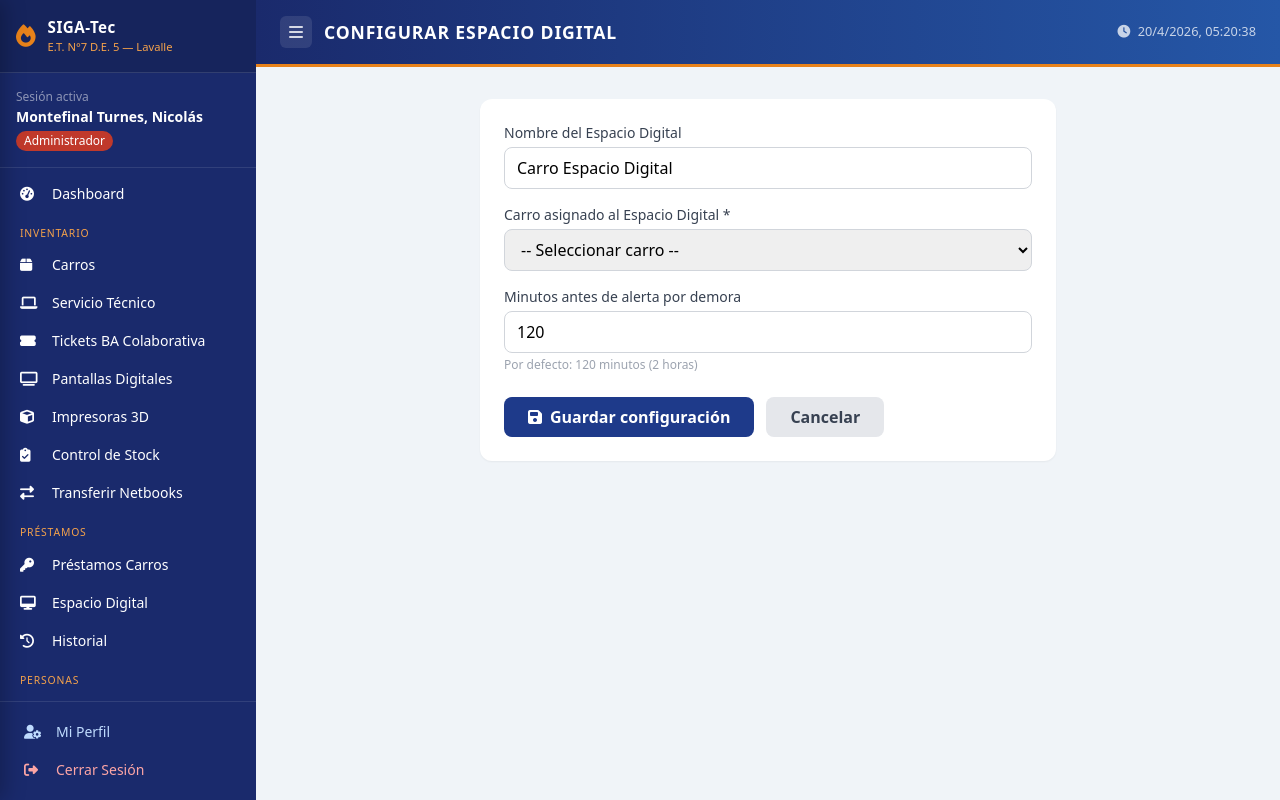
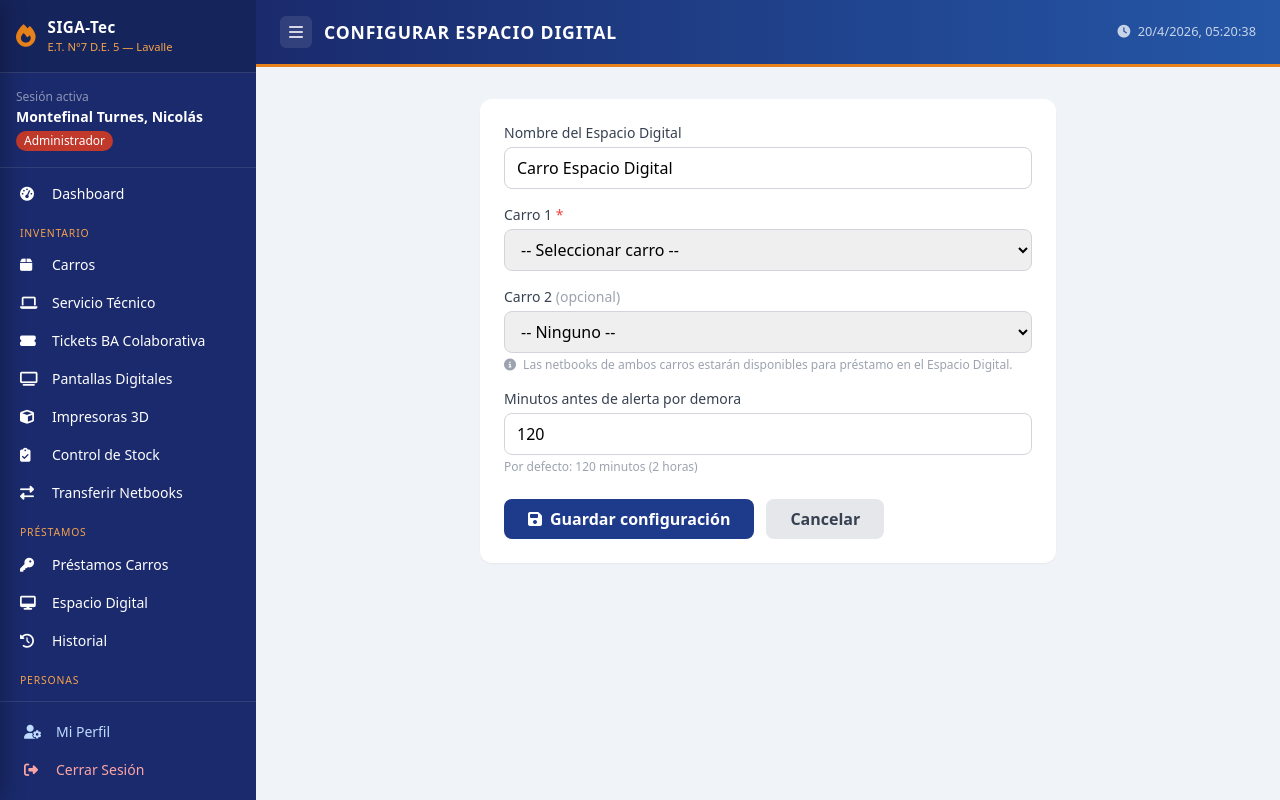
Before and after one commit to N9M8T19/SIGAtec, a Flask app: page /configuracion/espacio-digital in a window 1280 px wide. Run offline with Flask 3, Linux system fonts and the light colour scheme; a user stored in the database is signed in; some libraries are stand-ins or nearby versions.

Commit message:
feat: soporte 2 carros en Espacio Digital

```diff
--- a/models/__init__.py
+++ b/models/__init__.py
@@ -260,9 +260,11 @@ class ConfigEspacioDigital(db.Model):
 
     id             = db.Column(db.Integer, primary_key=True)
     carro_id       = db.Column(db.Integer, db.ForeignKey('carros.id'))
+    carro_id_2     = db.Column(db.Integer, db.ForeignKey('carros.id'), nullable=True)
     nombre         = db.Column(db.String(200), default='Carro Espacio Digital')
     minutos_alerta = db.Column(db.Integer, default=120)
-    carro = db.relationship('Carro', foreign_keys=[carro_id])
+    carro  = db.relationship('Carro', foreign_keys=[carro_id])
+    carro_2 = db.relationship('Carro', foreign_keys=[carro_id_2])
 
 # ─────────────────────────────────────────────────────────────────────────────
 #  PANTALLA DIGITAL
--- a/routes/main.py
+++ b/routes/main.py
@@ -255,14 +255,20 @@ def config_espacio_digital():
 
     if request.method == 'POST':
         carro_id       = request.form.get('carro_id', type=int)
+        carro_id_2     = request.form.get('carro_id_2', type=int) or None
         nombre         = request.form.get('nombre', 'Carro Espacio Digital').strip()
         minutos_alerta = request.form.get('minutos_alerta', 120, type=int)
+
+        if carro_id_2 and carro_id_2 == carro_id:
+            flash('El Carro 2 debe ser diferente al Carro 1.', 'danger')
+            return redirect(url_for('main.config_espacio_digital'))
 
         if not config:
             config = ConfigEspacioDigital()
             db.session.add(config)
 
         config.carro_id       = carro_id
+        config.carro_id_2     = carro_id_2
         config.nombre         = nombre
         config.minutos_alerta = minutos_alerta
         db.session.commit()
--- a/routes/prestamos.py
+++ b/routes/prestamos.py
@@ -169,10 +169,11 @@ def devolucion_carro(id):
 def espacio_digital():
     config    = ConfigEspacioDigital.query.first()
     carro     = config.carro if config else None
+    carro_2   = config.carro_2 if config else None
     prestamos = PrestamoNetbook.query.filter_by(estado='activo').all()
     now       = datetime.utcnow()
     return render_template('prestamos/espacio_digital.html',
-                           prestamos=prestamos, carro=carro, config=config, now=now)
+                           prestamos=prestamos, carro=carro, carro_2=carro_2, config=config, now=now)
 
 
 @prestamos_bp.route('/espacio-digital/retiro', methods=['GET', 'POST'])
@@ -180,6 +181,7 @@ def espacio_digital():
 def retiro_netbooks():
     config = ConfigEspacioDigital.query.first()
     carro  = config.carro if config else None
+    carro_2 = config.carro_2 if config else None
 
     if not carro:
         flash('El carro del Espacio Digital no está configurado.', 'danger')
@@ -233,12 +235,19 @@ def retiro_netbooks():
 
     prestadas_ids = {item.netbook_id for p in PrestamoNetbook.query.filter_by(estado='activo').all()
                      for item in p.items}
-    disponibles   = [nb for nb in carro.netbooks
-                     if nb.estado == 'operativa' and nb.id not in prestadas_ids]
-    docentes      = Docente.query.filter_by(activo=True).order_by(Docente.apellido).all()
+
+    # Netbooks disponibles de ambos carros
+    netbooks_carro_1 = [nb for nb in carro.netbooks
+                        if nb.estado == 'operativa' and nb.id not in prestadas_ids]
+    netbooks_carro_2 = [nb for nb in carro_2.netbooks
+                        if nb.estado == 'operativa' and nb.id not in prestadas_ids] if carro_2 else []
+    disponibles = netbooks_carro_1 + netbooks_carro_2
+
+    docentes = Docente.query.filter_by(activo=True).order_by(Docente.apellido).all()
 
     return render_template('prestamos/retiro_netbooks.html',
-                           docentes=docentes, disponibles=disponibles, carro=carro)
+                           docentes=docentes, disponibles=disponibles,
+                           carro=carro, carro_2=carro_2)
 
 
 @prestamos_bp.route('/espacio-digital/<int:prestamo_id>/devolucion-item/<int:item_id>', methods=['POST'])
--- a/templates/main/config_espacio_digital.html
+++ b/templates/main/config_espacio_digital.html
@@ -9,9 +9,15 @@
         {% if config and config.carro %}
         <div class="bg-blue-50 border border-blue-200 rounded-lg px-4 py-3 mb-6 text-sm text-blue-800">
             <i class="fas fa-info-circle mr-2"></i>
-            Carro actual: <strong>{{ config.carro.display }}</strong>
+            <strong>Carro 1:</strong> {{ config.carro.display }}
             — {{ config.carro.aula or 'Sin aula' }}
             — {{ config.carro.total_netbooks }} netbooks
+            {% if config.carro_2 %}
+            <br><i class="fas fa-info-circle mr-2 mt-1"></i>
+            <strong>Carro 2:</strong> {{ config.carro_2.display }}
+            — {{ config.carro_2.aula or 'Sin aula' }}
+            — {{ config.carro_2.total_netbooks }} netbooks
+            {% endif %}
         </div>
         {% endif %}
 
@@ -27,7 +33,7 @@
 
             <div class="mb-4">
                 <label class="block text-sm font-medium text-gray-700 mb-1">
-                    Carro asignado al Espacio Digital *
+                    Carro 1 <span class="text-red-500">*</span>
                 </label>
                 <select name="carro_id" required
                         class="w-full px-3 py-2 border border-gray-300 rounded-lg focus:ring-2 focus:ring-blue-500 outline-none">
@@ -39,6 +45,26 @@
                     </option>
                     {% endfor %}
                 </select>
+            </div>
+
+            <div class="mb-4">
+                <label class="block text-sm font-medium text-gray-700 mb-1">
+                    Carro 2 <span class="text-gray-400 font-normal">(opcional)</span>
+                </label>
+                <select name="carro_id_2"
+                        class="w-full px-3 py-2 border border-gray-300 rounded-lg focus:ring-2 focus:ring-blue-500 outline-none">
+                    <option value="">-- Ninguno --</option>
+                    {% for c in carros %}
+                    <option value="{{ c.id }}"
+                        {% if config and config.carro_id_2 == c.id %}selected{% endif %}>
+                        {{ c.display }} — {{ c.aula or 'Sin aula' }} ({{ c.total_netbooks }} netbooks)
+                    </option>
+                    {% endfor %}
+                </select>
+                <p class="text-xs text-gray-400 mt-1">
+                    <i class="fas fa-info-circle mr-1"></i>
+                    Las netbooks de ambos carros estarán disponibles para préstamo en el Espacio Digital.
+                </p>
             </div>
 
             <div class="mb-6">
```
Also changed, not shown: migrate_config_espacio_digital_2.py (added, +25 -0 lines), templates/prestamos/espacio_digital.html (+13 -1 lines).
